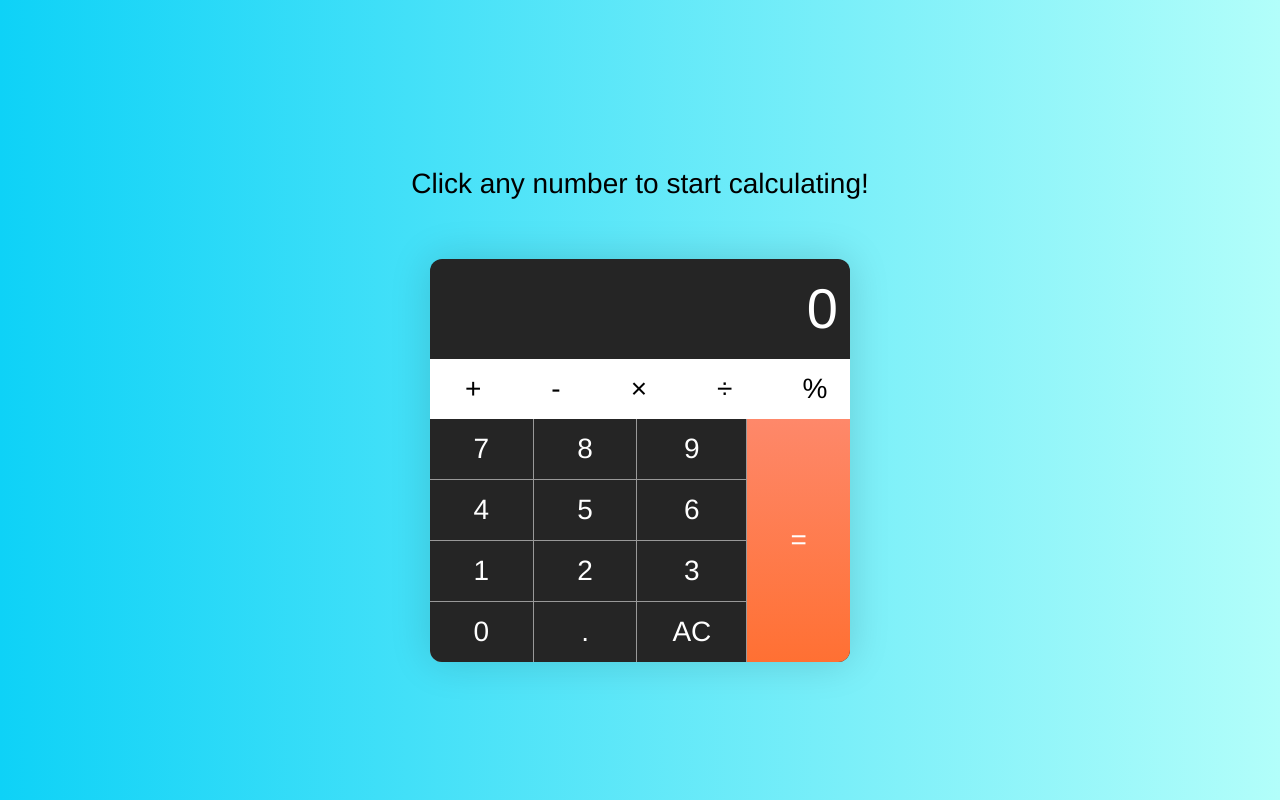
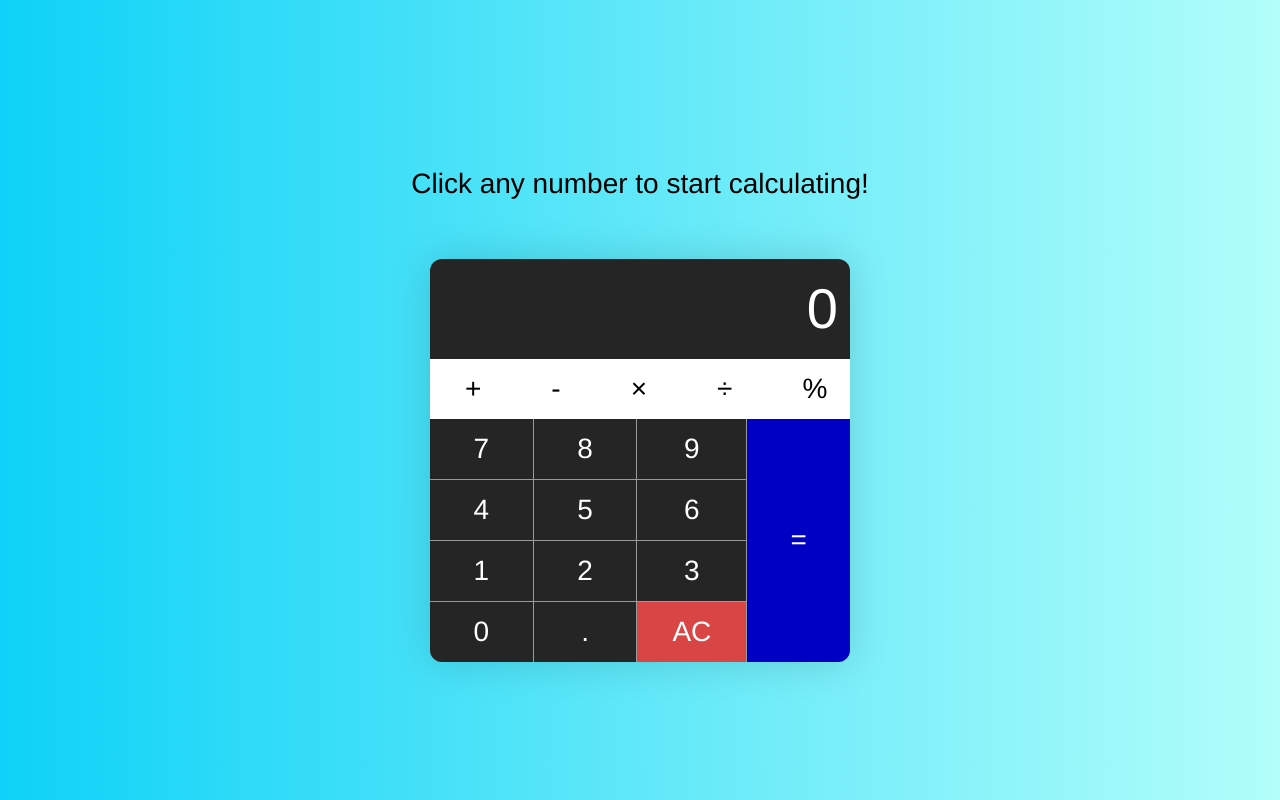
Before and after one commit to dhairyadwivedi/calculator, a plain HTML site: page index.html in a window 1280 px wide. Drawn offline with Linux system fonts and the light colour scheme.

Commit message:
added CSS styling

```diff
--- a/calculator.css
+++ b/calculator.css
@@ -154,8 +154,11 @@ body {
   background-color: linear-gradient(to bottom, #fe886a, #ff7033);;
 
 }
+.all-clear{
+  background-color: #D94545;
+}
 .equal {
-  background-image: linear-gradient(to bottom, #fe886a, #ff7033);
+  background-color: #0000C4;
   grid-column: -2;
   grid-row: 1 / span 4;
 }
```
